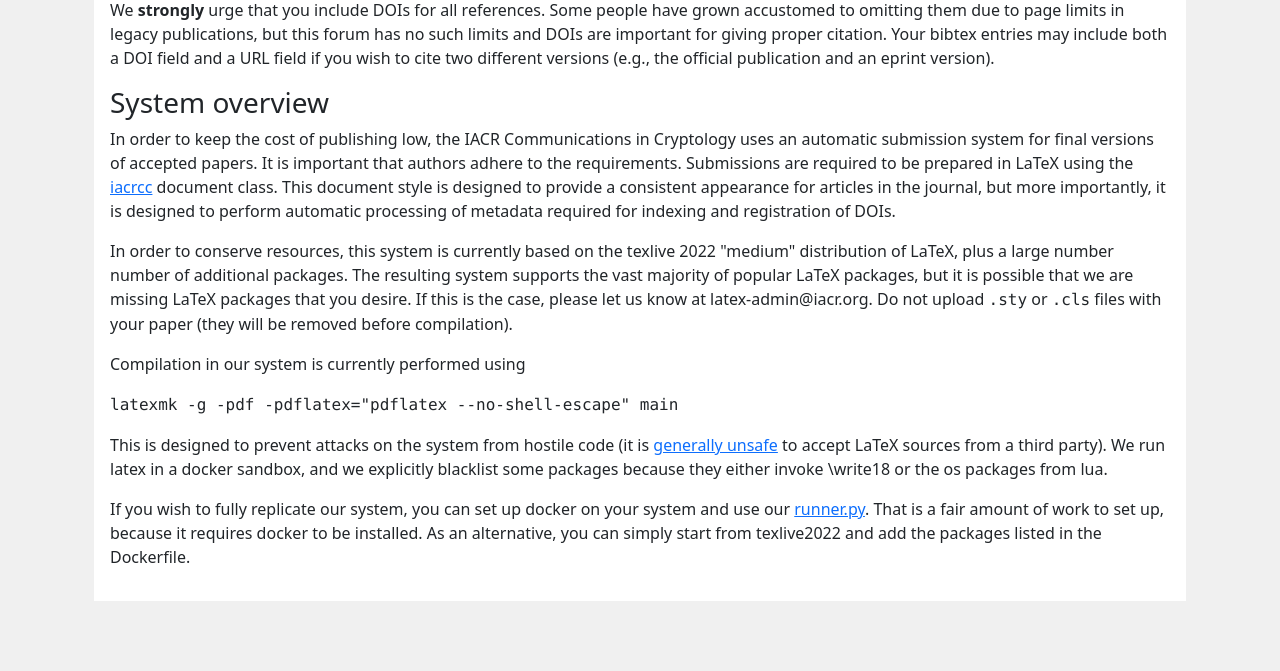
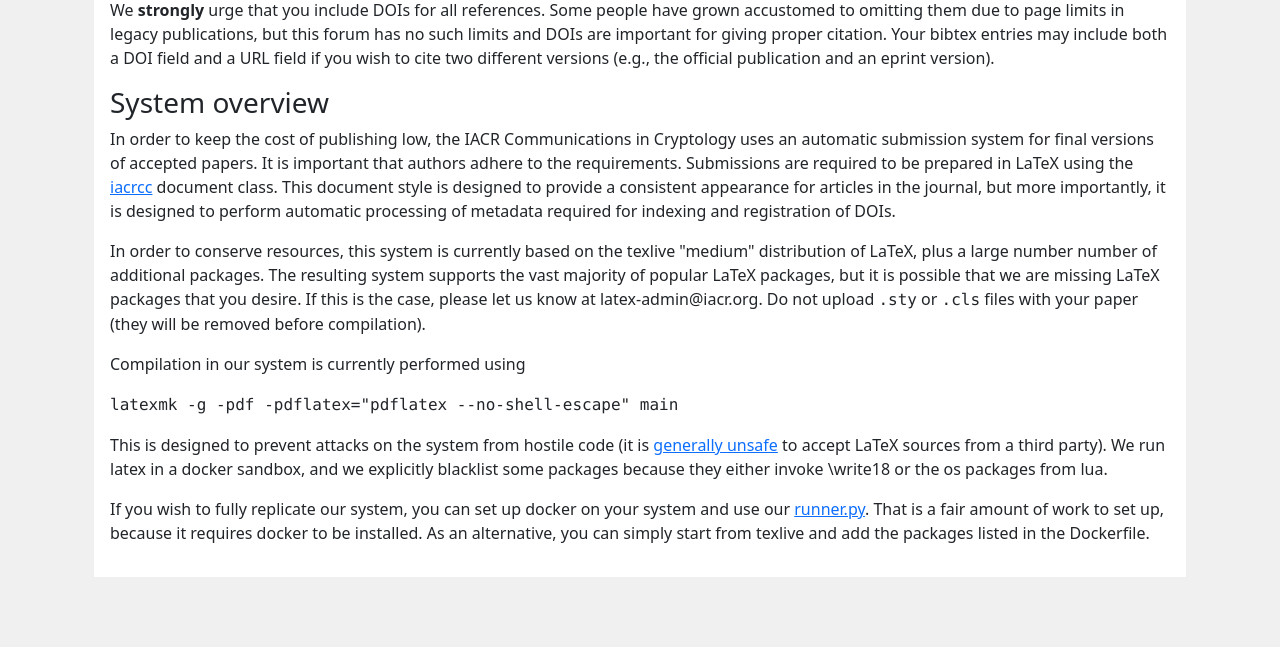
Before and after one commit to IACR/latex-submit, a Flask app: template webapp/templates/submit.html in a window 1280 px wide, after a click on "Help". Shown: the part 895-1566 px from the top of the page. After the commit the page ends 1542 px from the top, so only its background shows below. Run offline with Flask 3, Linux system fonts and the light colour scheme; the template is opened without the code that fills it: most values are stand-ins (such as "Sample title", 1, 10 or a date in 2020); form fields are guessed from the names that the template uses; some libraries are stand-ins or nearby versions.

Commit message:
Update to documentation, remove texlive2022 references.

```diff
--- a/webapp/compiler/runner.py
+++ b/webapp/compiler/runner.py
@@ -92,7 +92,7 @@ def run_latex(cmd, input_dirname, output_dirname):
     try:
         # We mount the staging_dir as /data in the container.
         mount = Mount('/data', str(staging_dir.absolute()), type='bind')
-        container = client.containers.run('debian-slim-texlive2022',
+        container = client.containers.run('debian-slim-texlive',
                                           detach=True,                  # Detach the container
                                           network_disabled=True,        # Disable networking
                                           mounts=[mount])               # Specify our mount point = the staging dir
--- a/webapp/templates/submit.html
+++ b/webapp/templates/submit.html
@@ -270,7 +270,7 @@
       </p>
       <p>
         In order to conserve resources, this system is currently based
-        on the texlive 2022 "medium" distribution of LaTeX, plus a large
+        on the texlive "medium" distribution of LaTeX, plus a large
         number number of additional packages.  The resulting system
         supports the vast majority of popular LaTeX packages, but it is
         possible that we are missing LaTeX packages that you desire. If
@@ -298,7 +298,7 @@
         our <a href="https://github.com/IACR/latex-submit/webapp/compiler/runner.py"><i-code>runner.py</i-code></a>.
         That is a fair amount of work to set up, because it requires
         docker to be installed. As an alternative, you can simply start
-        from <i-code>texlive2022</i-code> and add the packages listed in
+        from <i-code>texlive</i-code> and add the packages listed in
         the Dockerfile.
       </p>
     </div>
```
Also changed, not shown: README.md, search/README.md, webapp/README.md (added).
